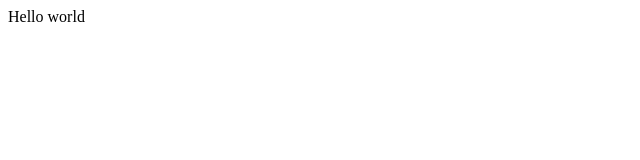
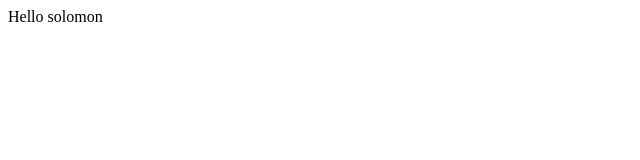
Before and after one commit to solomon344/demo, a plain HTML site: page index.html in a window 1280 px wide. Shown: the full height of the page, 0-640 px from the left. Drawn offline with Linux system fonts and the light colour scheme.

Commit message:
index commit

```diff
--- a/index.html
+++ b/index.html
@@ -1,3 +1,3 @@
 <html>
-<p> Hello world </p>
+<p> Hello solomon </p>
 </html>
```
